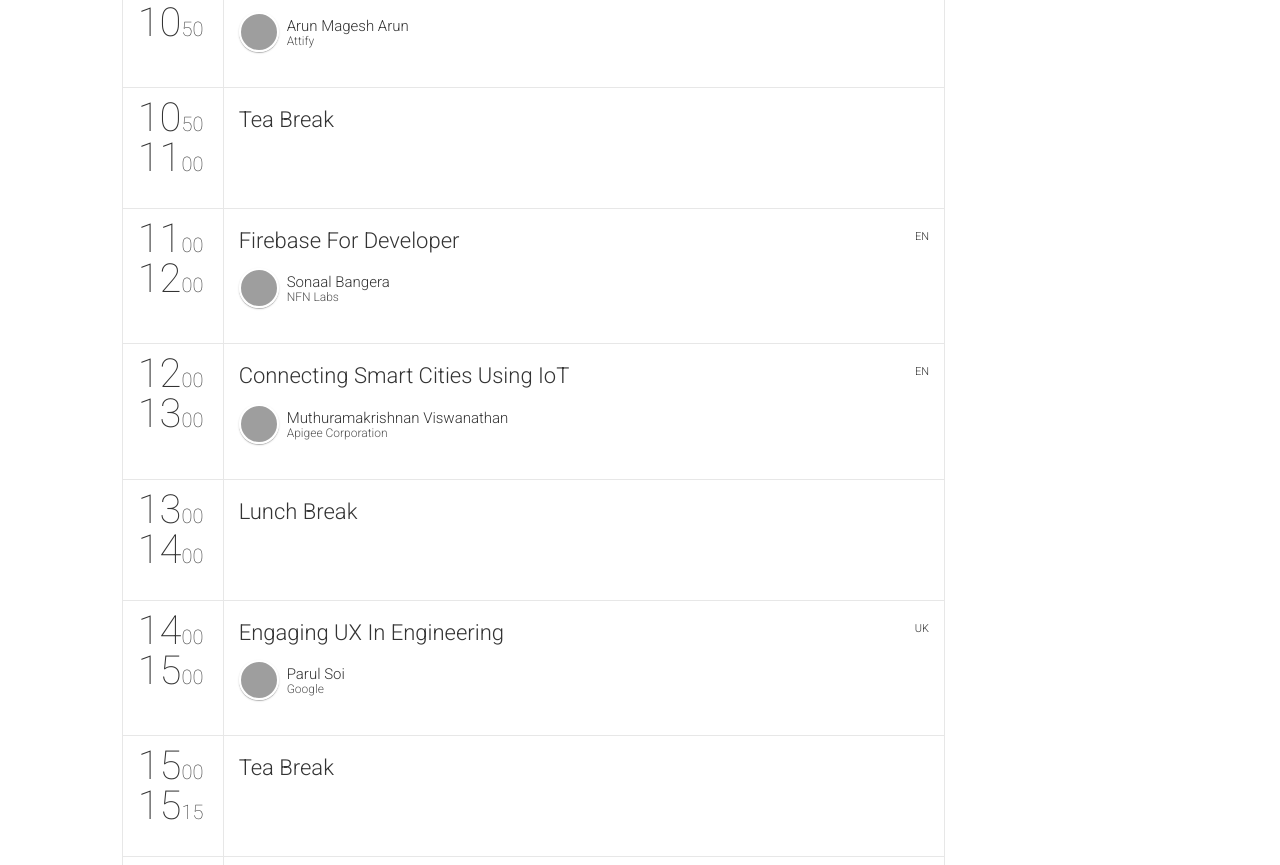
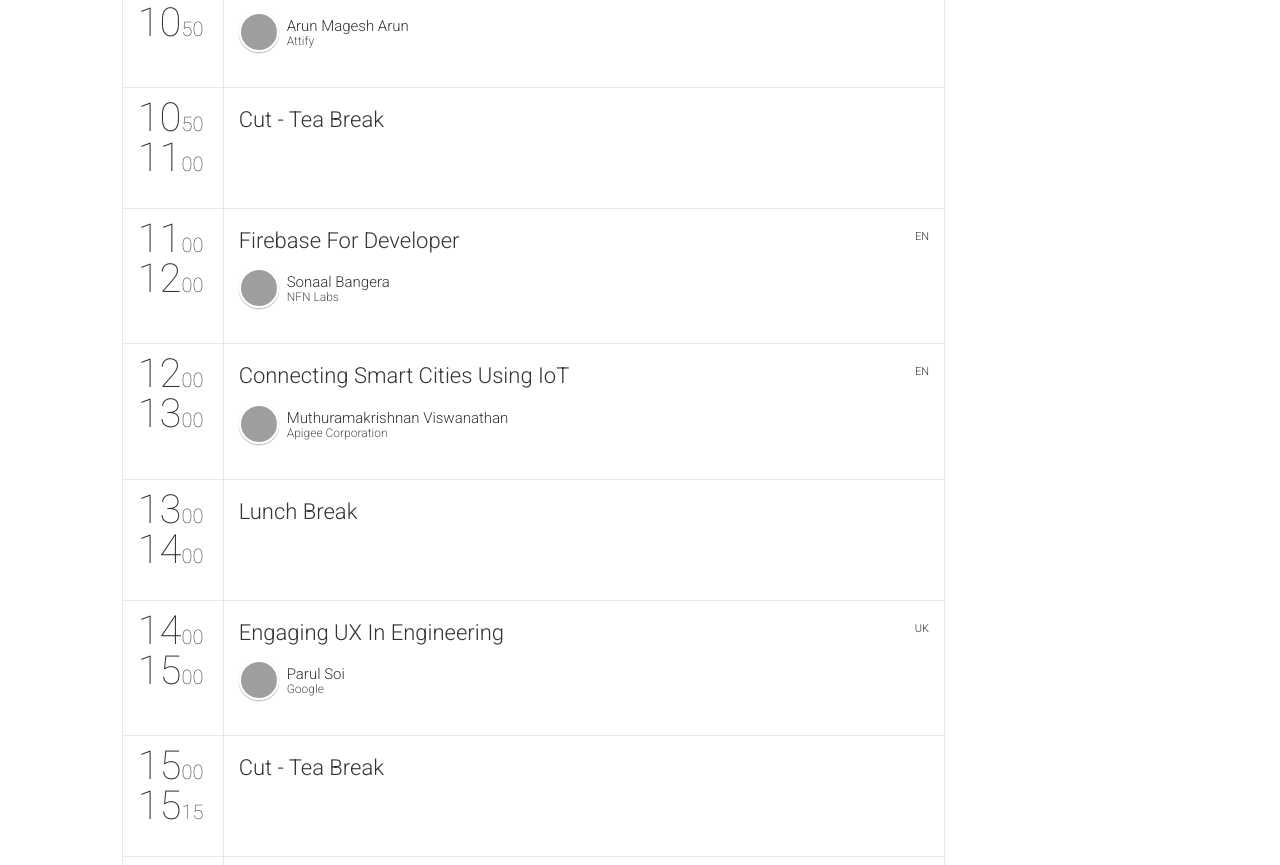
Before and after one commit to gokulkarthick/gdgcbe.github.io, a Jekyll site: the page built from schedule.html, in a window 1280 px wide and 1400 px high, scrolled down 714 px. Shown: the part 153-1018 px from the top of the window. Built offline with Jekyll 4.4.1, drawn with Linux system fonts in a browser that asks for light colours; nearby versions of some CDN libraries; comment, search, counter and statistics services are not loaded; grey boxes are pictures that could not be loaded.

Commit message:
Update sessions.yml

```diff
--- a/_data/sessions.yml
+++ b/_data/sessions.yml
@@ -17,7 +17,7 @@
   complexity: "Beginner"
 -
   id: 4
-  title: "Tea Break"
+  title: "Cut - Tea Break"
   place: "Dining room"
   service: true
 -
@@ -45,7 +45,7 @@
   complexity: "Beginner"
 -
   id: 10
-  title: "Tea Break"
+  title: "Cut - Tea Break"
   place: "Dining room"
   service: true
 
```
